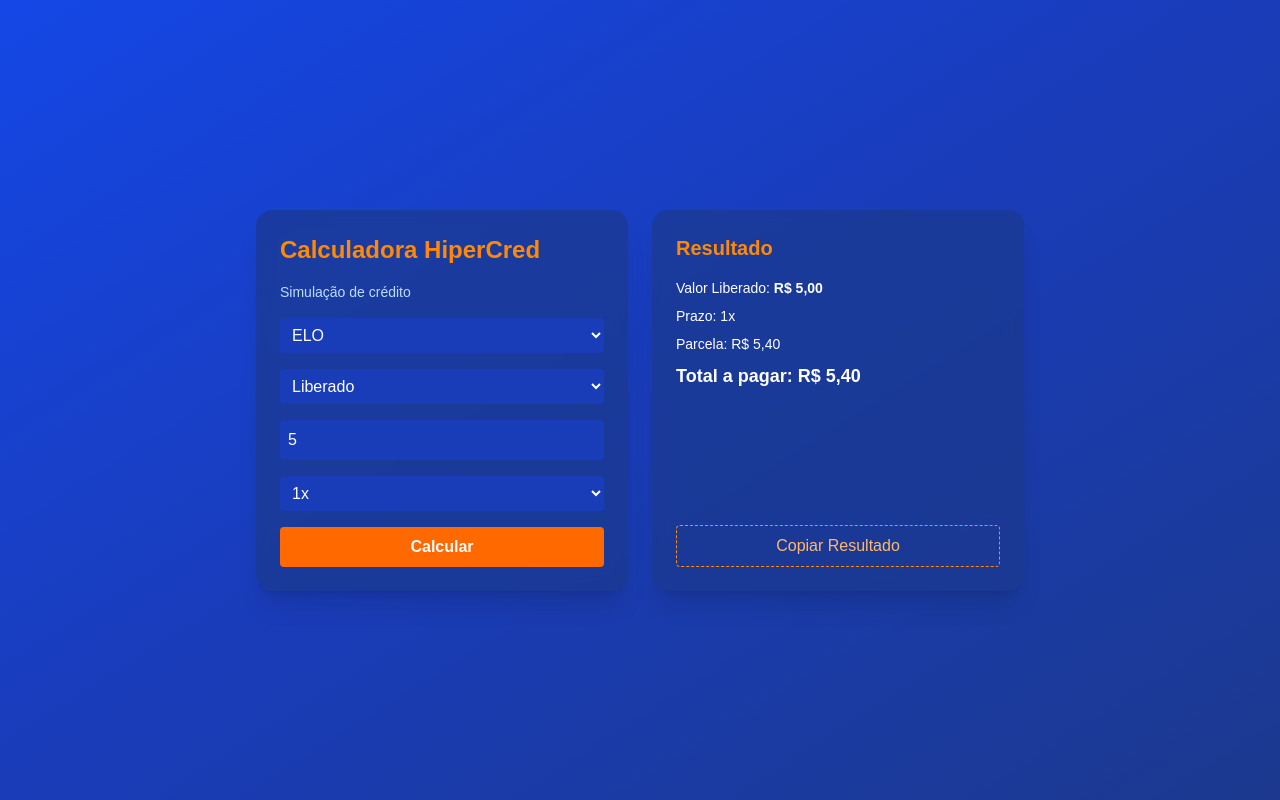
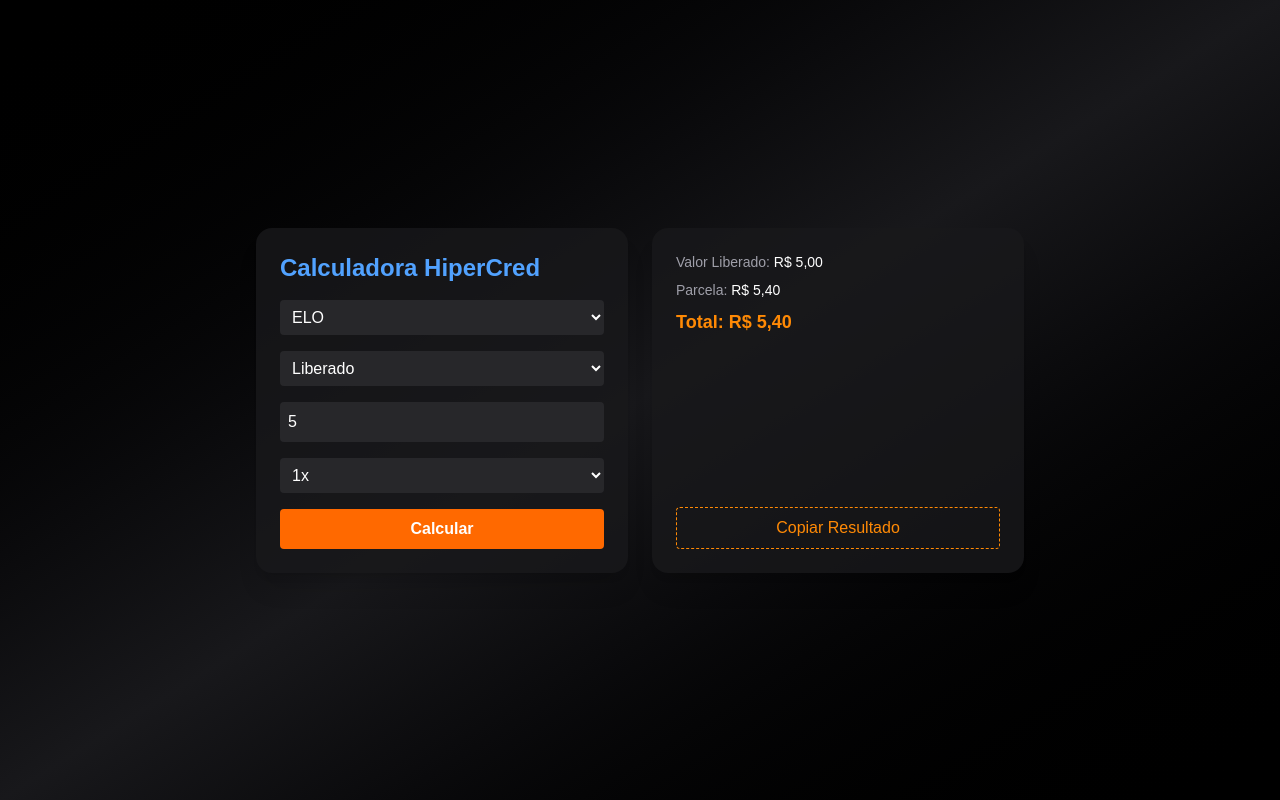
Before and after one commit to joseanttonnii/calculadora-emprestimo2, a Next.js app: page / in a window 1280 px wide. Both pictures are taken after typing "5" into the empty fields and a click on the button "Calcular". Built offline with nearby package versions, Linux system fonts and the light colour scheme.

Commit message:
Update page.tsx

```diff
--- a/app/page.tsx
+++ b/app/page.tsx
@@ -12,17 +12,38 @@
 // Taxas de empréstimo
 const taxas = {
   tipo1: {
-    liberado: { 0:5,1:8,2:9,3:10,4:10.5,5:11.5,6:12.5,7:13,8:14,9:14.5,10:14.99,11:15.75,12:15.99,13:18,14:19,15:20.5,16:20.99,17:21.99,18:22.99,19:24.99,20:26.99,21:28.99 },
-    limite: { 0:4.76,1:7.41,2:8.26,3:9.09,4:9.5,5:10.31,6:11.11,7:11.5,8:12.28,9:12.66,10:13.04,11:13.61,12:13.78,13:15.25,14:15.97,15:17.01,16:17.36,17:18.03,18:18.7,19:19.99,20:21.26,21:22.47 }
+    liberado: {
+      0: 5, 1: 8, 2: 9, 3: 10, 4: 10.5, 5: 11.5, 6: 12.5, 7: 13,
+      8: 14, 9: 14.5, 10: 14.99, 11: 15.75, 12: 15.99, 13: 18,
+      14: 19, 15: 20.5, 16: 20.99, 17: 21.99, 18: 22.99,
+      19: 24.99, 20: 26.99, 21: 28.99
+    },
+    limite: {
+      0: 4.76, 1: 7.41, 2: 8.26, 3: 9.09, 4: 9.5, 5: 10.31, 6: 11.11,
+      7: 11.5, 8: 12.28, 9: 12.66, 10: 13.04, 11: 13.61,
+      12: 13.78, 13: 15.25, 14: 15.97, 15: 17.01, 16: 17.36,
+      17: 18.03, 18: 18.7, 19: 19.99, 20: 21.26, 21: 22.47
+    }
   },
   tipo2: {
-    liberado: { 0:4,1:7.5,2:8.25,3:8.75,4:9.5,5:9.99,6:10.75,7:11.25,8:11.75,9:11.95,10:11.99,11:13.75,12:13.99,13:16.5,14:17,15:17.49,16:18,17:19,18:19.99,19:22,20:24,21:24.99 },
-    limite: { 0:3.85,1:6.98,2:7.62,3:8.05,4:8.68,5:9.08,6:9.71,7:10.11,8:10.45,9:10.67,10:10.71,11:12.09,12:12.27,13:14.16,14:14.53,15:14.89,16:15.25,17:15.97,18:16.66,19:18.03,20:19.35,21:19.99 }
+    liberado: {
+      0: 4, 1: 7.5, 2: 8.25, 3: 8.75, 4: 9.5, 5: 9.99, 6: 10.75,
+      7: 11.25, 8: 11.75, 9: 11.95, 10: 11.99, 11: 13.75,
+      12: 13.99, 13: 16.5, 14: 17, 15: 17.49, 16: 18,
+      17: 19, 18: 19.99, 19: 22, 20: 24, 21: 24.99
+    },
+    limite: {
+      0: 3.85, 1: 6.98, 2: 7.62, 3: 8.05, 4: 8.68, 5: 9.08,
+      6: 9.71, 7: 10.11, 8: 10.45, 9: 10.67, 10: 10.71,
+      11: 12.09, 12: 12.27, 13: 14.16, 14: 14.53, 15: 14.89,
+      16: 15.25, 17: 15.97, 18: 16.66, 19: 18.03,
+      20: 19.35, 21: 19.99
+    }
   }
 } as const;
 
 type Tipo = keyof typeof taxas;
-type Opcao = keyof typeof taxas["tipo1"];
+type Opcao = "liberado" | "limite";
 
 interface Resultado {
   valorLiberado: number;
@@ -30,11 +51,29 @@
   parcela: number | null;
 }
 
-function calcular({ tipo, opcao, valor, parcelas }: { tipo: Tipo, opcao: Opcao, valor: number, parcelas: number }): Resultado {
-  const taxa = taxas[tipo][opcao][parcelas as keyof typeof taxas[Tipo][Opcao]] / 100;
+function calcular({
+  tipo,
+  opcao,
+  valor,
+  parcelas,
+}: {
+  tipo: Tipo;
+  opcao: Opcao;
+  valor: number;
+  parcelas: number;
+}): Resultado {
+  const taxa = taxas[tipo][opcao][parcelas] / 100;
 
-  let valorLiberado = opcao === "liberado" ? valor : valor - valor * taxa;
-  let totalPagar = opcao === "liberado" ? valor + valor * taxa : valor;
+  let valorLiberado: number;
+  let totalPagar: number;
+
+  if (opcao === "liberado") {
+    valorLiberado = valor;
+    totalPagar = valor + valor * taxa;
+  } else {
+    valorLiberado = valor - valor * taxa;
+    totalPagar = valor;
+  }
 
   const parcela = parcelas > 0 ? totalPagar / parcelas : null;
 
@@ -48,21 +87,19 @@
   const [parcelas, setParcelas] = useState(1);
   const [res, setRes] = useState<Resultado | null>(null);
 
-  const handleCalcular = () => {
-    const num = Number(valor);
-    if (!num || num <= 0) return alert("Digite um valor válido");
-    setRes(calcular({ tipo, opcao, valor: num, parcelas }));
+  const calcularClick = () => {
+    const v = Number(valor);
+    if (!v || v <= 0) return alert("Digite um valor válido");
+    setRes(calcular({ tipo, opcao, valor: v, parcelas }));
   };
 
-  const handleCopiar = () => {
+  const copiar = () => {
     if (!res) return;
-
-    const cartao = tipo === "tipo1" ? "ELO" : "VISA/Master";
 
     const texto = `
 =====HiperCred=====
 
-Cartão: ${cartao}
+Cartão: ${tipo === "tipo1" ? "ELO" : "VISA/Master"}
 Valor Liberado: R$ ${formatar(res.valorLiberado)}
 Prazo: ${parcelas}x
 Parcela: R$ ${res.parcela ? formatar(res.parcela) : "-"}
@@ -74,40 +111,39 @@
   };
 
   return (
-    <div className="min-h-screen bg-gradient-to-br from-blue-700 via-blue-800 to-blue-900 flex items-center justify-center p-6 text-white">
+    <div className="min-h-screen bg-gradient-to-br from-black via-zinc-900 to-black text-white flex items-center justify-center p-6">
       <div className="w-full max-w-3xl grid md:grid-cols-2 gap-6">
 
         {/* Entrada */}
-        <div className="bg-blue-900/70 backdrop-blur rounded-2xl p-6 space-y-4 shadow-xl">
-          <h1 className="text-2xl font-bold text-orange-400">Calculadora HiperCred</h1>
-          <p className="text-sm text-blue-200">Simulação de crédito</p>
+        <div className="bg-zinc-900/80 rounded-2xl p-6 space-y-4 shadow-xl">
+          <h1 className="text-2xl font-bold text-blue-400">Calculadora HiperCred</h1>
 
-          <select className="w-full p-2 rounded bg-blue-800" value={tipo} onChange={e => setTipo(e.target.value as Tipo)}>
+          <select className="w-full p-2 rounded bg-zinc-800" value={tipo} onChange={e => setTipo(e.target.value as Tipo)}>
             <option value="tipo1">ELO</option>
             <option value="tipo2">VISA / Master</option>
           </select>
 
-          <select className="w-full p-2 rounded bg-blue-800" value={opcao} onChange={e => setOpcao(e.target.value as Opcao)}>
+          <select className="w-full p-2 rounded bg-zinc-800" value={opcao} onChange={e => setOpcao(e.target.value as Opcao)}>
             <option value="liberado">Liberado</option>
             <option value="limite">Limite</option>
           </select>
 
           <input
             type="number"
-            className="w-full p-2 rounded bg-blue-800"
             placeholder="Valor"
+            className="w-full p-2 rounded bg-zinc-800"
             value={valor}
             onChange={e => setValor(e.target.value)}
           />
 
-          <select className="w-full p-2 rounded bg-blue-800" value={parcelas} onChange={e => setParcelas(Number(e.target.value))}>
+          <select className="w-full p-2 rounded bg-zinc-800" value={parcelas} onChange={e => setParcelas(Number(e.target.value))}>
             {Array.from({ length: 22 }).map((_, i) => (
               <option key={i} value={i}>{i}x</option>
             ))}
           </select>
 
           <button
-            onClick={handleCalcular}
+            onClick={calcularClick}
             className="w-full bg-orange-500 hover:bg-orange-600 transition p-2 rounded font-semibold"
           >
             Calcular
@@ -115,31 +151,26 @@
         </div>
 
         {/* Resultado */}
-        <div className="bg-blue-900/70 backdrop-blur rounded-2xl p-6 shadow-xl flex flex-col justify-between">
-          <div>
-            <h2 className="text-xl font-semibold text-orange-400 mb-4">Resultado</h2>
-
-            {res ? (
+        <div className="bg-zinc-900/80 rounded-2xl p-6 shadow-xl flex flex-col justify-between">
+          {res ? (
+            <>
               <div className="space-y-2 text-sm">
-                <p>Valor Liberado: <strong>R$ {formatar(res.valorLiberado)}</strong></p>
-                <p>Prazo: {parcelas}x</p>
-                <p>Parcela: R$ {res.parcela ? formatar(res.parcela) : "-"}</p>
-                <p className="text-lg font-bold">
-                  Total a pagar: R$ {formatar(res.totalPagar)}
+                <p><span className="text-zinc-400">Valor Liberado:</span> R$ {formatar(res.valorLiberado)}</p>
+                <p><span className="text-zinc-400">Parcela:</span> R$ {res.parcela ? formatar(res.parcela) : "-"}</p>
+                <p className="text-lg font-bold text-orange-400">
+                  Total: R$ {formatar(res.totalPagar)}
                 </p>
               </div>
-            ) : (
-              <p className="text-blue-200">Preencha os dados para calcular</p>
-            )}
-          </div>
 
-          {res && (
-            <button
-              onClick={handleCopiar}
-              className="mt-4 border border-dashed border-orange-400 text-orange-300 p-2 rounded"
-            >
-              Copiar Resultado
-            </button>
+              <button
+                onClick={copiar}
+                className="mt-4 border border-dashed border-orange-400 text-orange-400 p-2 rounded"
+              >
+                Copiar Resultado
+              </button>
+            </>
+          ) : (
+            <p className="text-zinc-500">Preencha os dados</p>
           )}
         </div>
       </div>
```
